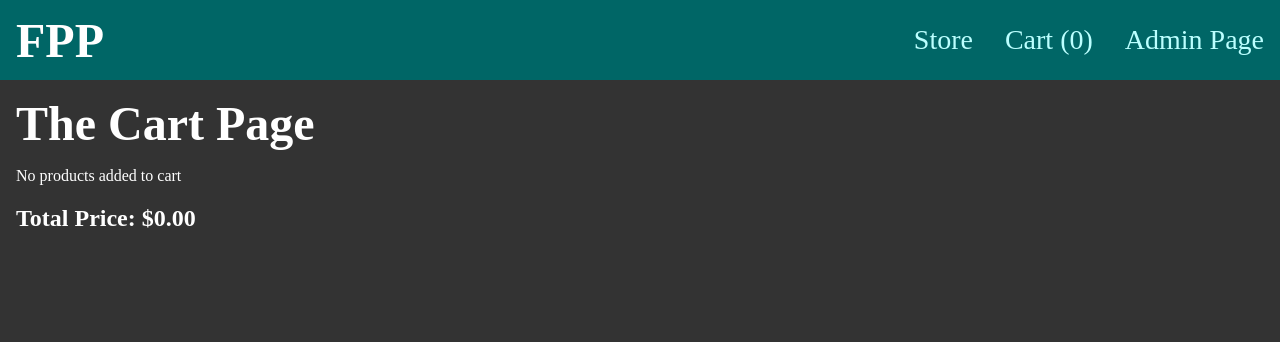
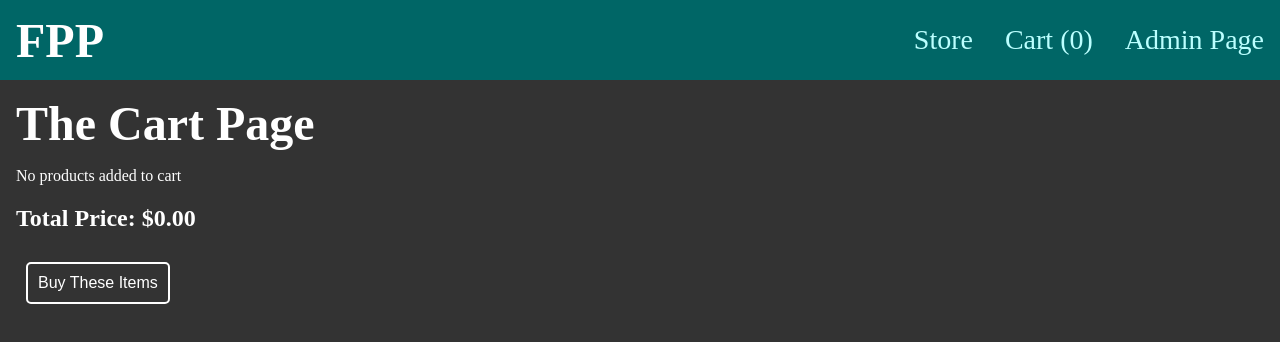
Before and after one commit to Sami-Saastamoinen/Advanced-Web-Programming-Project, a React (Create React App) app in the folder final-project/: page /cart in a window 1280 px wide. Shown: the top 342 px of the page. Built offline with nearby package versions, Linux system fonts and the light colour scheme; no server answers.

Commit message:
added buy button

```diff
--- a/final-project/src/pages/Cart.js
+++ b/final-project/src/pages/Cart.js
@@ -4,14 +4,11 @@ import { useState, useEffect } from "react";
 const CartPage = () => {
 	const [products, setProducts] = useState([]);
 
-	useEffect(() => {
-		fetch(
+	const fetchProducts = async () => {
+		const response = await fetch(
 			"https://product-list-84477-default-rtdb.europe-west1.firebasedatabase.app/cart.json"
-		)
-			.then((response) => {
-				return response.json();
-			})
-			.then((data) => {
+		);
+		const data = await response.json();
 		const loadedProducts = [];
 		for (const key in data) {
 			loadedProducts.push({
@@ -25,7 +22,10 @@ const CartPage = () => {
 			});
 		}
 		setProducts(loadedProducts);
-			});
+	};
+
+	useEffect(() => {
+		fetchProducts();
 	}, []);
 
 	let content;
@@ -47,11 +47,24 @@ const CartPage = () => {
 		totalPrice += parseFloat(products[i].price);
 	}
 
+	const buyHandler = async () => {
+		await fetch(
+			`https://product-list-84477-default-rtdb.europe-west1.firebasedatabase.app/cart.json`,
+			{
+				method: "DELETE",
+			}
+		);
+		window.location.reload();
+	};
+
 	return (
 		<div className="common__div">
 			<h1>The Cart Page</h1>
 			<section>{content}</section>
 			<h2>Total Price: ${totalPrice.toFixed(2)}</h2>
+			<button className="common__button" onClick={buyHandler}>
+				Buy These Items
+			</button>
 		</div>
 	);
 };
```
Lines whose indentation alone changed are shown as unchanged.
